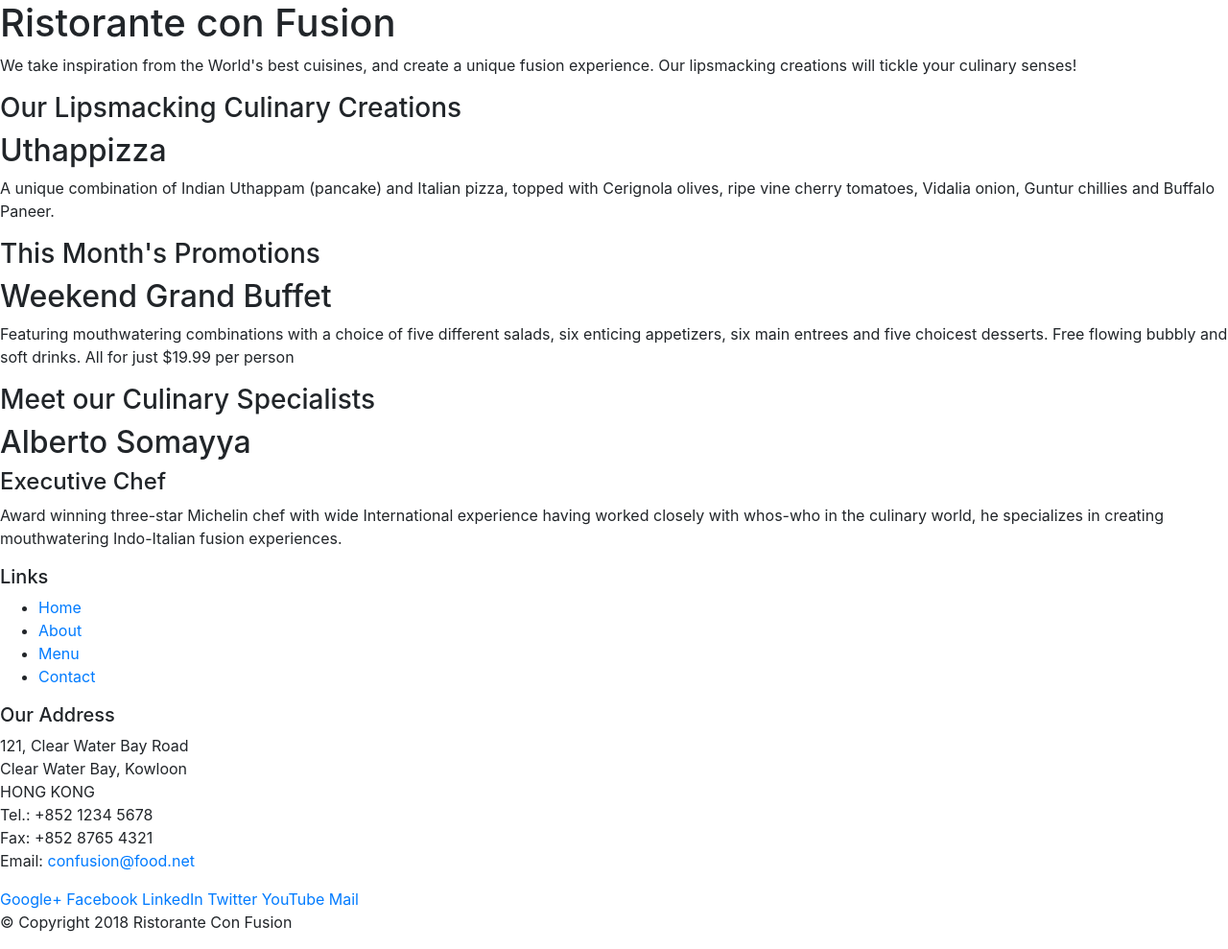
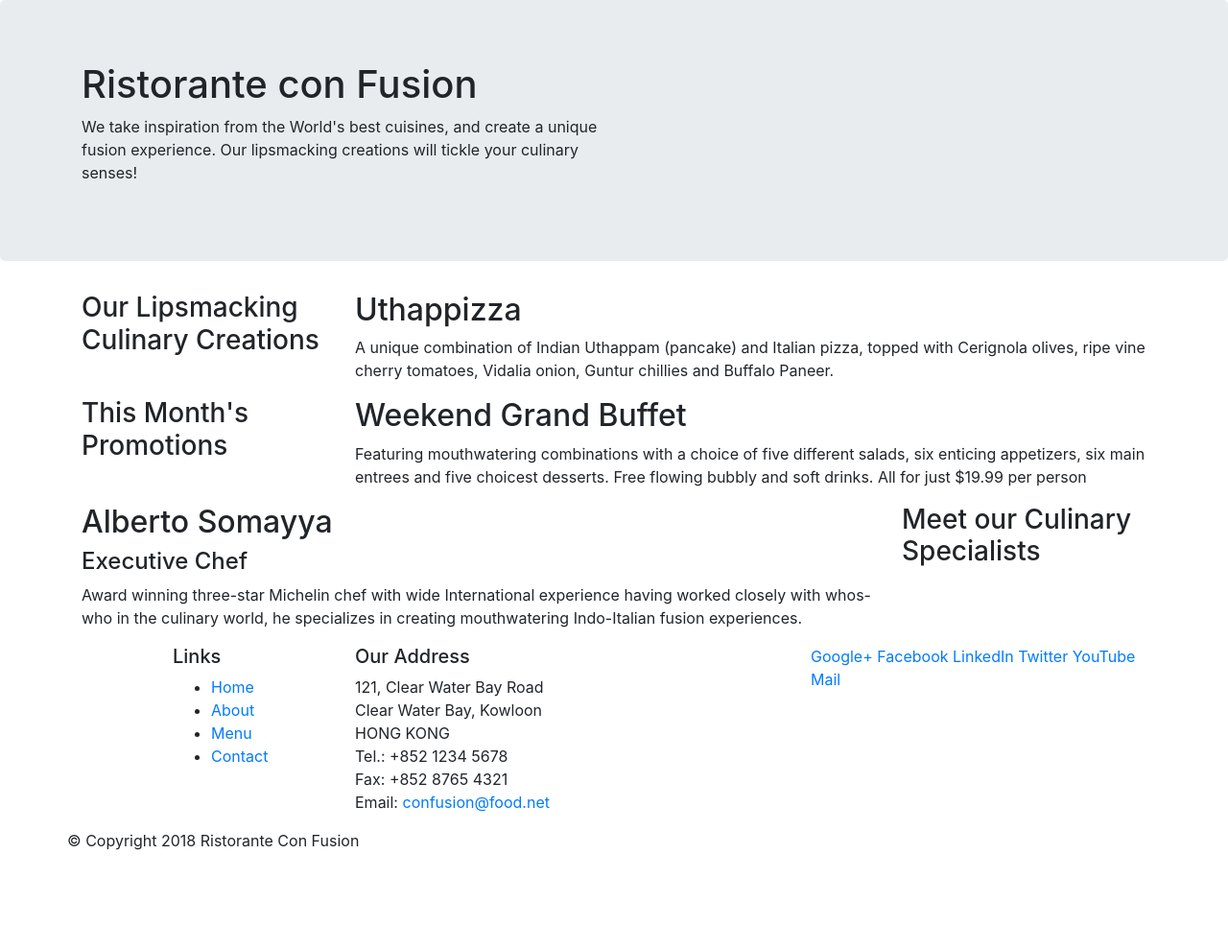
Before and after one commit to rumanstheddy/coursera-ui-frameworks, a website: page conFusion/index.html in a window 1280 px wide. Shown: the whole page at 96% size. After the commit the page ends 904 px from the top, so only its background shows below. Drawn offline with nearby package versions, Linux system fonts and the light colour scheme.

Commit message:
bootstrap grid 1

```diff
--- a/conFusion/index.html
+++ b/conFusion/index.html
@@ -14,46 +14,46 @@
 
 <body>
 
-    <header>
-        <div>
-            <div>
-                <div>
+    <header class="jumbotron">
+        <div class="container">
+            <div class="row">
+                <div class="col-12 col-sm-6">
                     <h1>Ristorante con Fusion</h1>
                     <p>We take inspiration from the World's best cuisines, and create a unique fusion experience. Our lipsmacking creations will tickle your culinary senses!</p>
                 </div>
-                <div>
+                <div class="col-12 col-sm">
                 </div>
             </div>
         </div>
     </header>
 
-    <div>
-        <div>
-            <div>
+    <div class="container">
+        <div class="row">
+            <div class="col-12 col-sm-4 col-md-3">
                 <h3>Our Lipsmacking Culinary Creations</h3>
             </div>
-            <div>
+            <div class="col col-sm col-md">
                 <h2>Uthappizza</h2>
                 <p>A unique combination of Indian Uthappam (pancake) and Italian pizza, topped with Cerignola olives, ripe vine cherry tomatoes, Vidalia onion, Guntur chillies and Buffalo Paneer.</p>
             </div>
         </div>
 
 
-        <div>
-            <div>
+        <div class="row">
+            <div class="col-12 col-sm-4 col-md-3">
                 <h3>This Month's Promotions</h3>
             </div>
-            <div>
+            <div class="col col-sm col-md">
                 <h2>Weekend Grand Buffet</h2>
                 <p>Featuring mouthwatering combinations with a choice of five different salads, six enticing appetizers, six main entrees and five choicest desserts. Free flowing bubbly and soft drinks. All for just $19.99 per person </p>
             </div>
         </div>
 
-        <div>
-            <div>
+        <div class="row">
+            <div class="col-12 col-sm-4 order-sm-last col-md-3">
                 <h3>Meet our Culinary Specialists</h3>
             </div>
-            <div>
+            <div class="col col-sm order-sm-first col-md">
                 <h2>Alberto Somayya</h2>
                 <h4>Executive Chef</h4>
                 <p>Award winning three-star Michelin chef with wide International experience having worked closely with whos-who in the culinary world, he specializes in creating mouthwatering Indo-Italian fusion experiences. </p>
@@ -62,9 +62,9 @@
     </div>
 
     <footer>
-        <div>
-            <div>
-                <div>
+        <div class="container">
+            <div class="row">
+                <div class="col-4 offset-1 col-sm-2">
                     <h5>Links</h5>
                     <ul>
                         <li><a href="#">Home</a></li>
@@ -73,7 +73,7 @@
                         <li><a href="#">Contact</a></li>
                     </ul>
                 </div>
-                <div>
+                <div class="col-7 col-sm-5">
                     <h5>Our Address</h5>
                     <address>
 		              121, Clear Water Bay Road<br>
@@ -84,7 +84,7 @@
 		              Email: <a href="mailto:confusion@food.net">confusion@food.net</a>
 		           </address>
                 </div>
-                <div>
+                <div class="col-12 col-sm-4">
                     <div>
                         <a href="http://google.com/+">Google+</a>
                         <a href="http://www.facebook.com/profile.php?id=">Facebook</a>
@@ -95,8 +95,8 @@
                     </div>
                 </div>
             </div>
-            <div>
-                <div>
+            <div class="row">
+                <div class="sol-auto">
                     <p>© Copyright 2018 Ristorante Con Fusion</p>
                 </div>
             </div>
```
